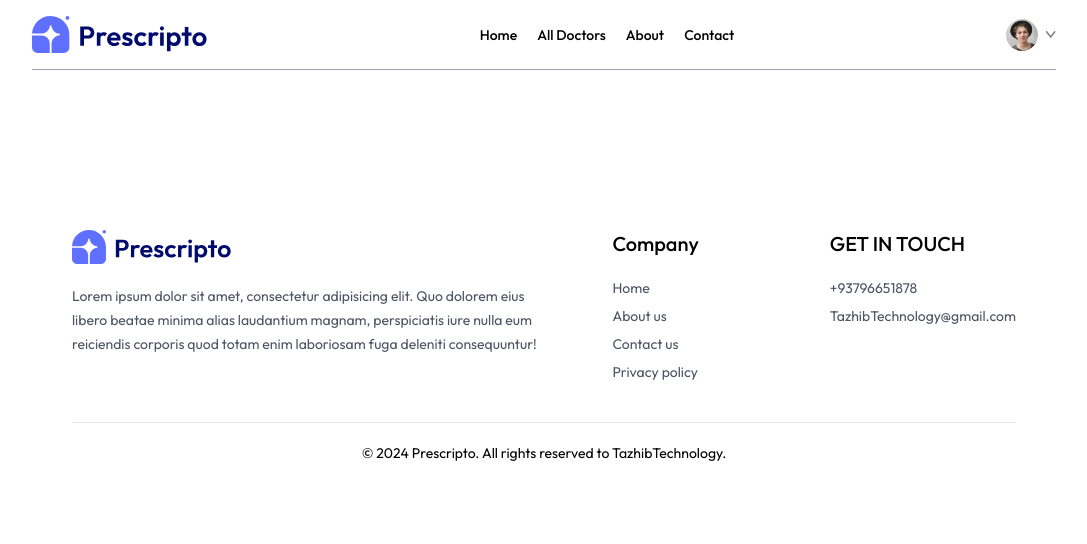
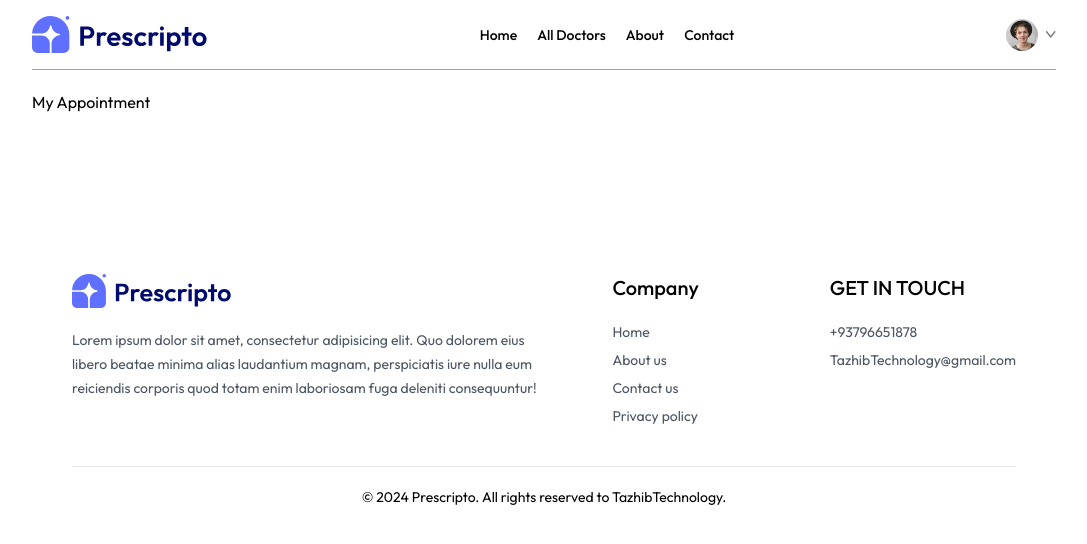
Before and after one commit to TazhibTechnology/Doctor-Appointment-Booking-Website, a React (Vite) app in the folder frontend/: page /my-appointments in a window 1280 px wide. Shown: the top 544 px of the page, without its empty margins (96-1183 px from the left). Built offline with nearby package versions, Linux system fonts and the light colour scheme.

Commit message:
dev my-appointment page

```diff
--- a/frontend/src/App.jsx
+++ b/frontend/src/App.jsx
@@ -23,7 +23,7 @@ const App = () => {
         <Route path='/about' element={<About/>}></Route>
         <Route path='/contact' element={<Contact/>}></Route>
         <Route path='/my-profile' element={<MyProfile/>}></Route>
-        <Route path='/my_appointments' element={<MyAppointments/>}></Route>
+        <Route path='/my-appointments' element={<MyAppointments/>}></Route>
         <Route path='/appointment/:docId' element={<Appointment/>}></Route>
       </Routes>
       <Footer/>
--- a/frontend/src/pages/MyAppointments.jsx
+++ b/frontend/src/pages/MyAppointments.jsx
@@ -1,9 +1,20 @@
-import React from 'react'
+import React ,{useContext}from "react";
+import { AppContext } from "../context/AppContext";
 
 const MyAppointments = () => {
+  const { doctors } = useContext(AppContext);
   return (
-    <div>MyAppointments</div>
-  )
-}
+    <div>
+      <p>My Appointment</p>
+      <div>
+        {doctors.slice(0, 4).map((item,index)=>(
+          <div key={index}>
 
-export default MyAppointments
+          </div>
+        ))}
+      </div>
+    </div>
+  );
+};
+
+export default MyAppointments;
```
